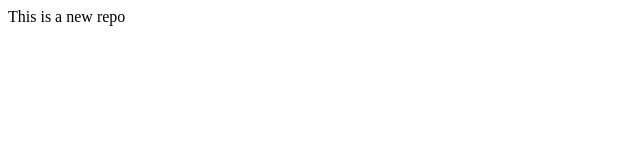
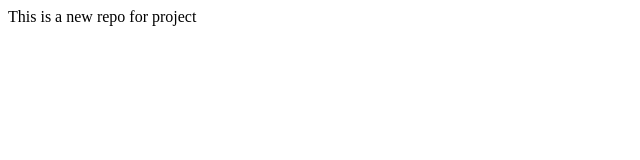
Before and after one commit to anuj463/localrepo, a plain HTML site: page index.html in a window 1280 px wide. Shown: the full height of the page, 0-640 px from the left. Drawn offline with Linux system fonts and the light colour scheme.

Commit message:
Modification

```diff
--- a/index.html
+++ b/index.html
@@ -1 +1 @@
-<p>This is a new repo</p>
+<p>This is a new repo for project</p>
```
